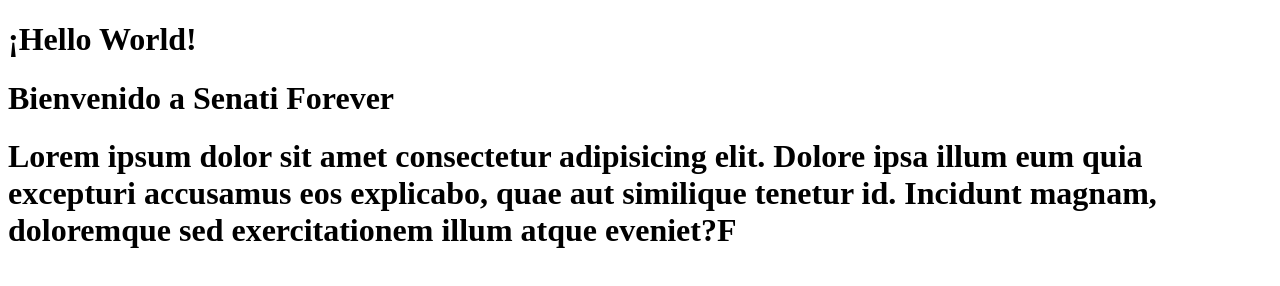
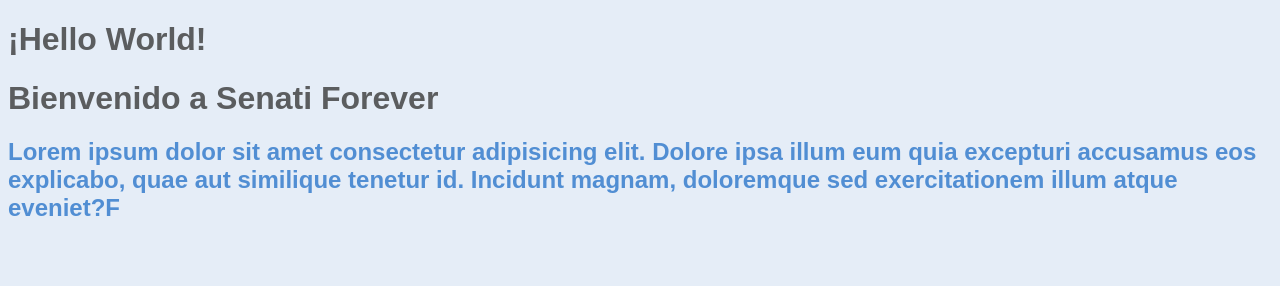
Before and after one commit to FrankOtc/pg_prueba, a plain HTML site: page index.html in a window 1280 px wide. Drawn offline with Linux system fonts and the light colour scheme.

Commit message:
add parrafo

```diff
--- /dev/null
+++ b/css/style.css
@@ -0,0 +1,12 @@
+body{
+    background-color: rgb(229, 237, 247);
+    font-family: Arial, Helvetica, sans-serif;
+}
+
+h1{
+    color: rgb(91, 93, 95);
+}
+
+.parrafo3{
+    color: rgb(81, 142, 211);
+}
--- a/index.html
+++ b/index.html
@@ -5,15 +5,16 @@
     <meta charset="UTF-8">
     <meta http-equiv="X-UA-Compatible" content="IE=edge">
     <meta name="viewport" content="width=device-width, initial-scale=1.0">
+    <link rel="stylesheet" href="./css/style.css">
     <title>Hello</title>
 </head>
 
 <body>
     <h1>¡Hello World!</h1>
     <h1>Bienvenido a Senati Forever</h1>
-    <h1>Lorem ipsum dolor sit amet consectetur adipisicing elit. Dolore ipsa illum eum quia excepturi accusamus eos
+    <h2 class="parrafo3">Lorem ipsum dolor sit amet consectetur adipisicing elit. Dolore ipsa illum eum quia excepturi accusamus eos
         explicabo, quae aut similique tenetur id. Incidunt magnam, doloremque sed exercitationem illum atque eveniet?F
-    </h1>
+    </h2>
 </body>
 
 </html>
```
Also changed, not shown: js/main.js (added).
